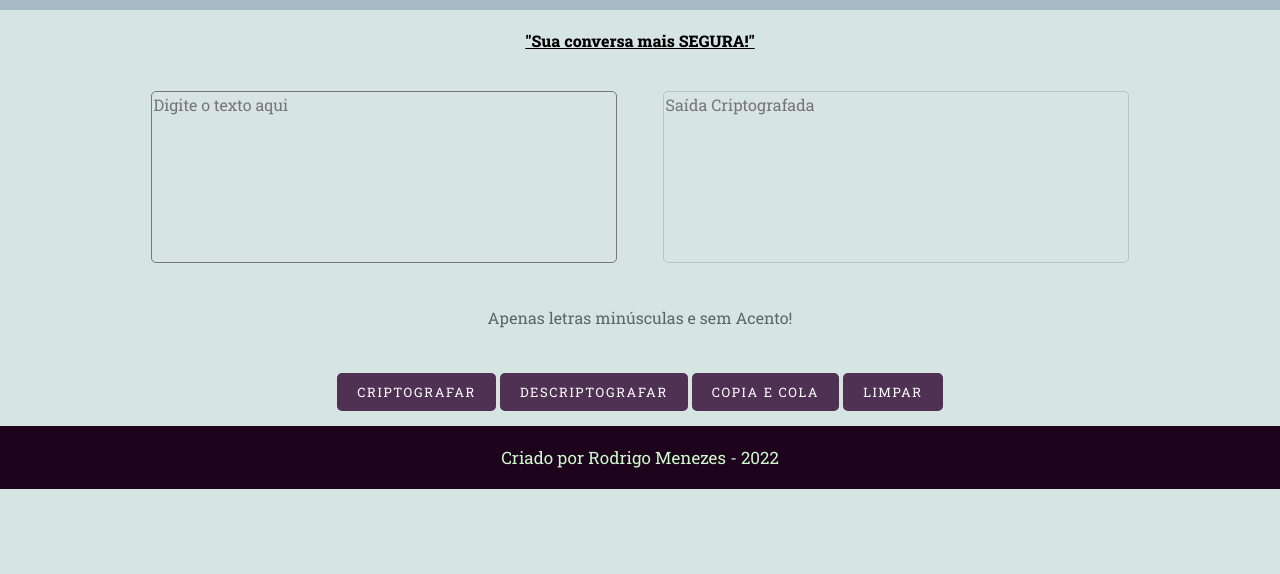
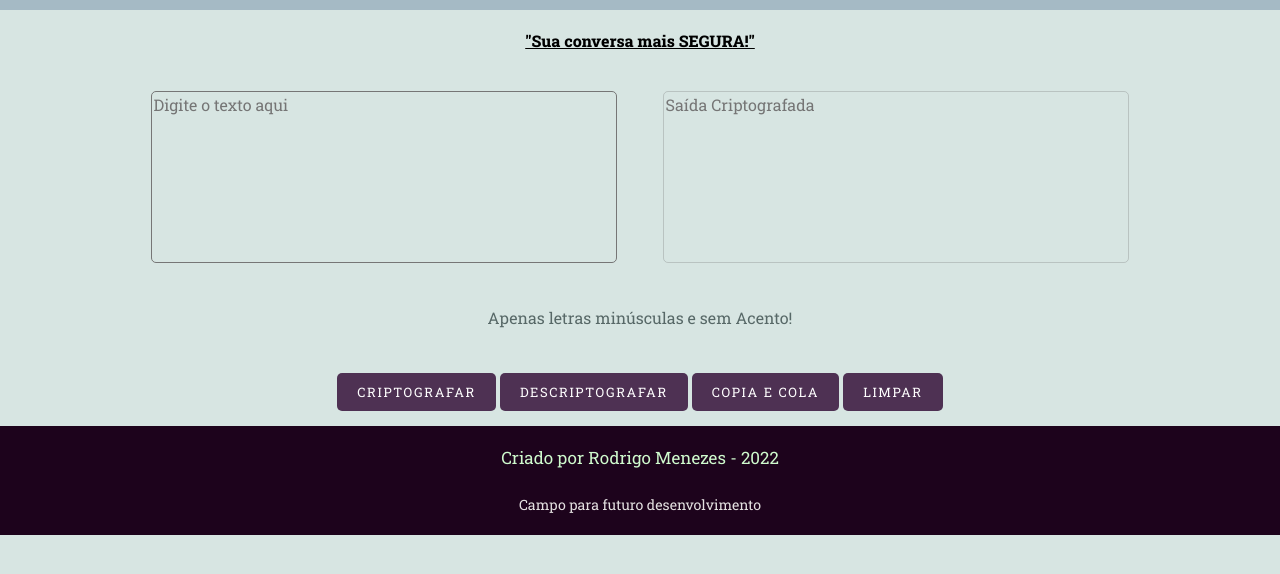
Before and after one commit to rodrusantu-dev/Encriptador, a plain HTML site: page index.html in a window 1280 px wide. Shown: the part 150-724 px from the top of the page. Drawn offline with Linux system fonts and the light colour scheme.

Commit message:
Melhorias Projeto

```diff
--- a/css/cabecalho.css
+++ b/css/cabecalho.css
@@ -1,3 +1,4 @@
+/*CSS PADRÃO DO HEADER - BIZURADO DEV*/
 .container-cabecalho {
     display: flex;
     flex-direction: row;
--- a/css/footer.css
+++ b/css/footer.css
@@ -1,21 +1,22 @@
-/*ESTILO CSS DO FOOTER*/
+/*CSS PADRÃO DO FOOTER - BIZURADO DEV*/
 .footer {
     display: flex;
+    flex-direction: column;;
     justify-content: center;
     text-align: center;
-    font-weight: 300;
-    color: rgb(207, 250, 205);
+
     padding-top: 20px;
     padding-bottom: 20px;
     background-color: #1d031c;
     font-size: 17px;
-    font-family: system-ui, -apple-system, BlinkMacSystemFont, 'Segoe UI', Roboto, Oxygen, Ubuntu, Cantarell,'Open Sans', 'Helvetica Neue', sans-serif;
-
 }
 
-/*RESPONSIVIDADE DO FOOTER*/
-@media screen and (max-width: 375px) {
-    .footer {
-        margin: 0 0 0 0;
-    }
+.footerLinhaA {
+    font-weight: 300;
+    color: rgb(207, 250, 205);
 }
+
+.footerLinhaB {
+    font-weight: 200;
+    color: rgb(228, 225, 225);
+}
--- a/css/style.css
+++ b/css/style.css
@@ -74,7 +74,6 @@ hr {
      justify-content: center;
 }
 
-
 @media screen and (max-width: 800px) {
 
     #troca {
--- a/index.html
+++ b/index.html
@@ -17,6 +17,7 @@
     </head>
 
     <body>
+            <!--HEADER PADRÃO DO BIZURADO DEV-->
             <header class="container-cabecalho">
                 <img class="logo-menor" src="./img/logo-home2.png" alt="bizuradodev-logo"></a>
             <h1>ENCRIPTADOR</h1>
@@ -51,9 +52,18 @@
             </div>
     </body>
 
-    <!--FOOTER DO SITE-->
+    <!--FOOTER PADRÃO BIZURADO DEV-->
     <footer class="footer">
-        <p>Criado por Rodrigo Menezes - 2022</p>
+
+        <div class="footerLinhaA">
+            <p>Criado por Rodrigo Menezes - 2022</p>
+        </div>
+
+        <br>
+
+        <div class="footerLinhaB">
+            <small >Campo para futuro desenvolvimento</small>
+        </div>
 
     </footer>
 
```
